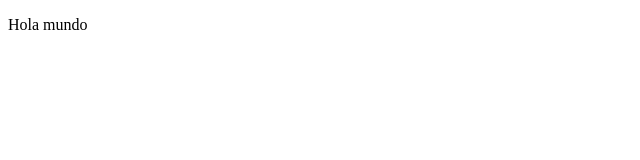
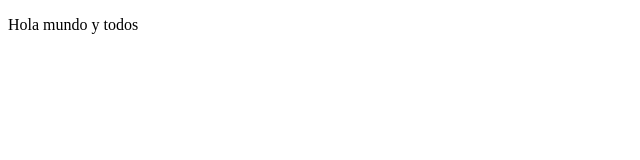
Before and after one commit to Gabitosbtw/Actividad-13-03, a plain HTML site: page index.html in a window 1280 px wide. Shown: the full height of the page, 0-640 px from the left. Drawn offline with Linux system fonts and the light colour scheme.

Commit message:
cambio al parrafo para todos

```diff
--- a/index.html
+++ b/index.html
@@ -6,7 +6,7 @@
   </head>
   <body>
     <div>
-      <p> Hola mundo </p>
+      <p> Hola mundo y todos </p>
     </div>
   </body>
 </html>
```
